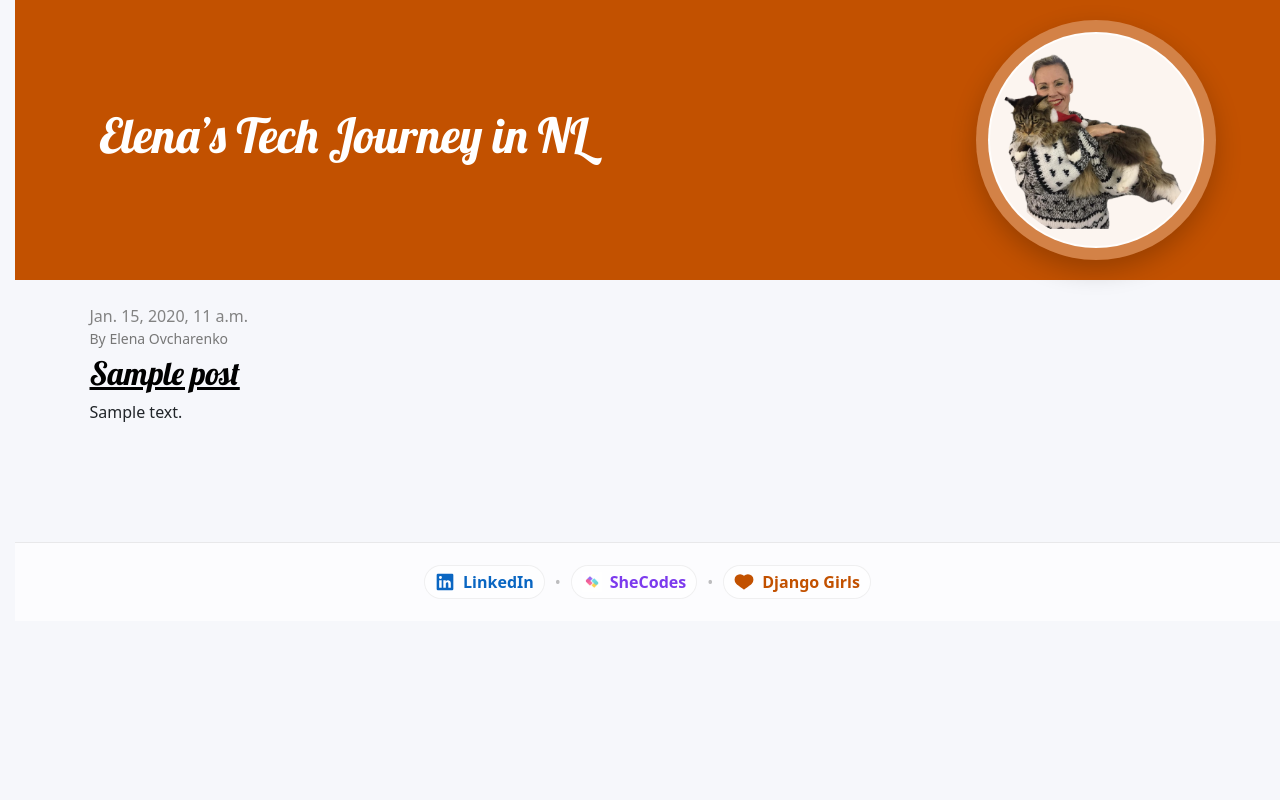
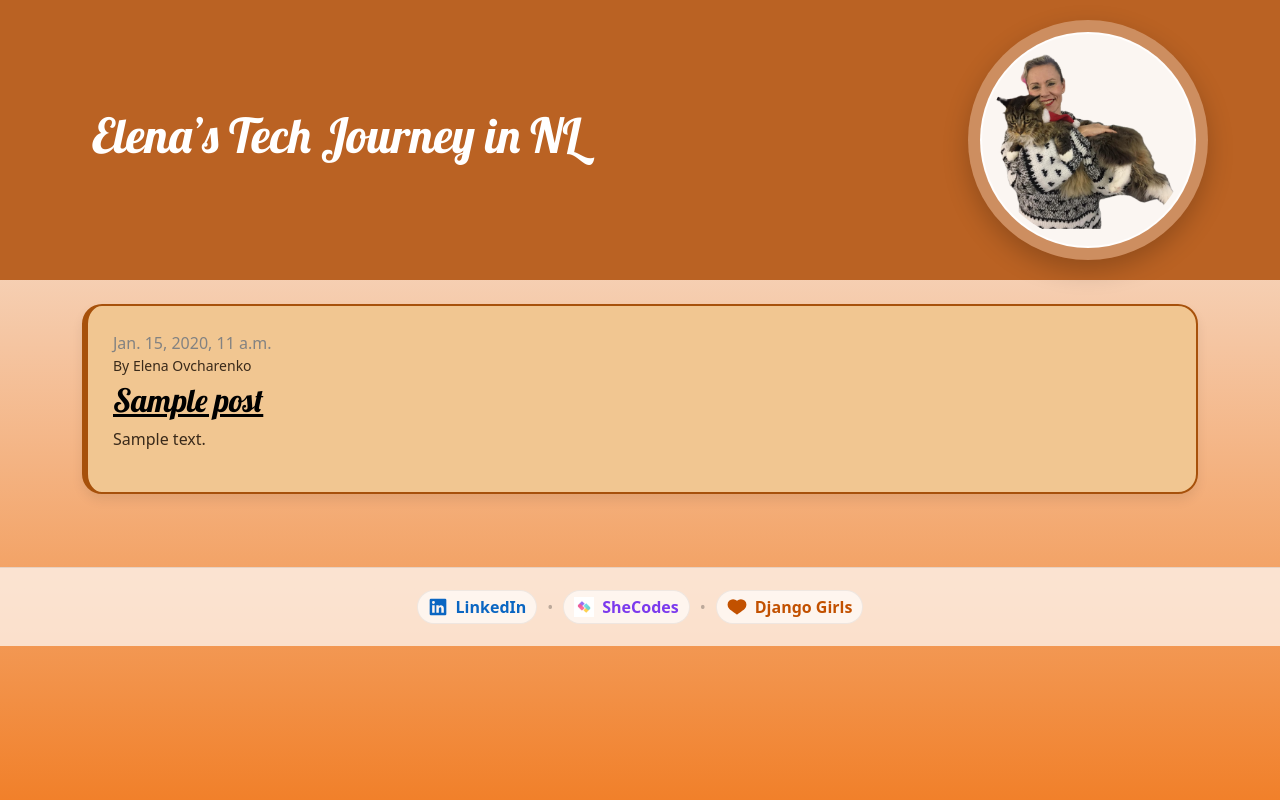
Before and after one commit to alenka134/my-first-blog, a Django app: page / in a window 1280 px wide. Run offline with Django 5.2, Linux system fonts and the light colour scheme; tables that the repository leaves empty hold one stand-in row (values such as "Sample post").

Commit message:
blog design

```diff
--- a/blog/static/css/blog.css
+++ b/blog/static/css/blog.css
@@ -5,12 +5,18 @@ html, body {
 }
 
 body {
-  padding-left: 15px;
-  background-color: #f6f7fb; /* neutral, soft */
+  background: linear-gradient(to bottom, #f8f9fb, #f1802a);
+}
+
+main .container {
+  background-color: #ffffff;
+  padding: 30px;
+  border-radius: 10px;
+  box-shadow: 0 2px 8px rgba(0,0,0,0.05);
 }
 
 .page-header {
-  background-color: #C25100;
+  background-color: #ba6223;
   margin-top: 0;
   padding: 20px 20px 20px 40px;
 }
@@ -67,9 +73,22 @@ h1, h2, h3, h4 {
 }
 
 .post {
-  margin-bottom: 70px;
+  background-color: #f1c691;
+  padding: 25px;
+  margin-bottom: 25px;
+
+  border: 2px solid #a7510b;
+  border-left: 6px solid #a7510b;
+
+  border-radius: 20px;
+
+  box-shadow: 0 6px 12px rgba(0,0,0,0.08);
 }
 
+.post p {
+  text-align: justify;
+  color: #3a2a1a;
+}
 .post h2 a,
 .post h2 a:visited {
   color: #000000;
```
